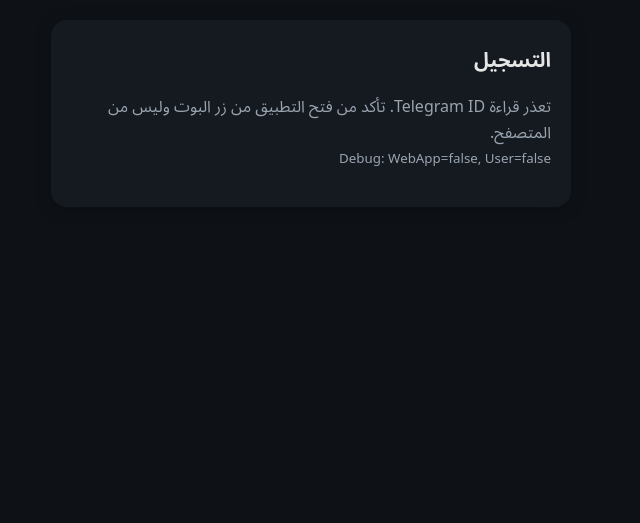
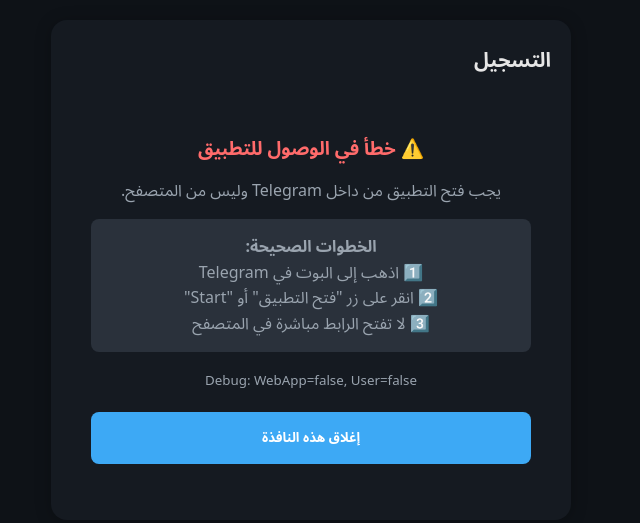
Before and after one commit to salehajamah/skol, a website: page public/index.html in a window 1280 px wide. Shown: the whole page, without its empty margins (329-969 px from the left). Drawn offline with Linux system fonts and the light colour scheme.

Commit message:
تحسين رسالة الخطأ وإضافة إرشادات أفضل للمستخدمين - Improve error handling and user guidance

```diff
--- a/public/index.html
+++ b/public/index.html
@@ -88,15 +88,20 @@
     function getTelegramId() {
       // انتظار تحميل Telegram WebApp
       if (!window.Telegram || !window.Telegram.WebApp) {
-        console.log('Telegram WebApp not loaded');
+        console.log('❌ Telegram WebApp not loaded - App opened outside Telegram');
         return '';
       }
 
       const tg = window.Telegram.WebApp;
 
+      // التحقق من أن التطبيق يعمل داخل Telegram
+      if (!tg.isVersionAtLeast('6.0')) {
+        console.log('⚠️ Telegram WebApp version too old');
+      }
+
       // طريقة محسّنة لقراءة Telegram ID
       if (tg?.initDataUnsafe?.user?.id) {
-        console.log('Got ID from initDataUnsafe:', tg.initDataUnsafe.user.id);
+        console.log('✅ Got ID from initDataUnsafe:', tg.initDataUnsafe.user.id);
         return tg.initDataUnsafe.user.id.toString();
       }
 
@@ -108,16 +113,16 @@
           if (userStr) {
             const user = JSON.parse(decodeURIComponent(userStr));
             if (user?.id) {
-              console.log('Got ID from initData:', user.id);
+              console.log('✅ Got ID from initData:', user.id);
               return user.id.toString();
             }
           }
         } catch (e) {
-          console.log('Error parsing initData:', e);
+          console.log('❌ Error parsing initData:', e);
         }
       }
 
-      console.log('No Telegram ID found');
+      console.log('❌ No Telegram ID found - User data not available');
       return '';
     }
 
@@ -182,9 +187,14 @@
 
     // انتظار تحميل Telegram WebApp ثم البدء
     function initApp() {
+      console.log('=== Telegram WebApp Debug Info ===');
+      console.log('User Agent:', navigator.userAgent);
       console.log('Telegram WebApp object:', window.Telegram?.WebApp);
       console.log('initDataUnsafe:', window.Telegram?.WebApp?.initDataUnsafe);
       console.log('initData:', window.Telegram?.WebApp?.initData);
+      console.log('Platform:', window.Telegram?.WebApp?.platform);
+      console.log('Version:', window.Telegram?.WebApp?.version);
+      console.log('==================================');
 
       const telegram_id = getTelegramId();
       console.log('Extracted telegram_id:', telegram_id);
@@ -192,7 +202,24 @@
       if (!telegram_id) {
         const hasWebApp = !!(window.Telegram && window.Telegram.WebApp);
         const hasUser = !!(window.Telegram?.WebApp?.initDataUnsafe?.user);
-        stateLine.innerHTML = `تعذر قراءة Telegram ID. تأكد من فتح التطبيق من زر البوت وليس من المتصفح.<br><small>Debug: WebApp=${hasWebApp}, User=${hasUser}</small>`;
+        stateLine.innerHTML = `
+          <div style="text-align: center; padding: 20px;">
+            <h3 style="color: #ff6b6b; margin-bottom: 15px;">⚠️ خطأ في الوصول للتطبيق</h3>
+            <p>يجب فتح التطبيق من داخل Telegram وليس من المتصفح.</p>
+            <div style="background: #2a313b; padding: 15px; border-radius: 8px; margin: 15px 0;">
+              <strong>الخطوات الصحيحة:</strong><br>
+              1️⃣ اذهب إلى البوت في Telegram<br>
+              2️⃣ انقر على زر "فتح التطبيق" أو "Start"<br>
+              3️⃣ لا تفتح الرابط مباشرة في المتصفح
+            </div>
+            <small style="color: #9aa4af;">Debug: WebApp=${hasWebApp}, User=${hasUser}</small>
+            <div style="margin-top: 20px;">
+              <button onclick="window.close()" style="background: #3da9f5; color: white; border: none; padding: 12px 24px; border-radius: 8px; cursor: pointer; font-weight: bold;">
+                إغلاق هذه النافذة
+              </button>
+            </div>
+          </div>
+        `;
         return;
       }
 
```
